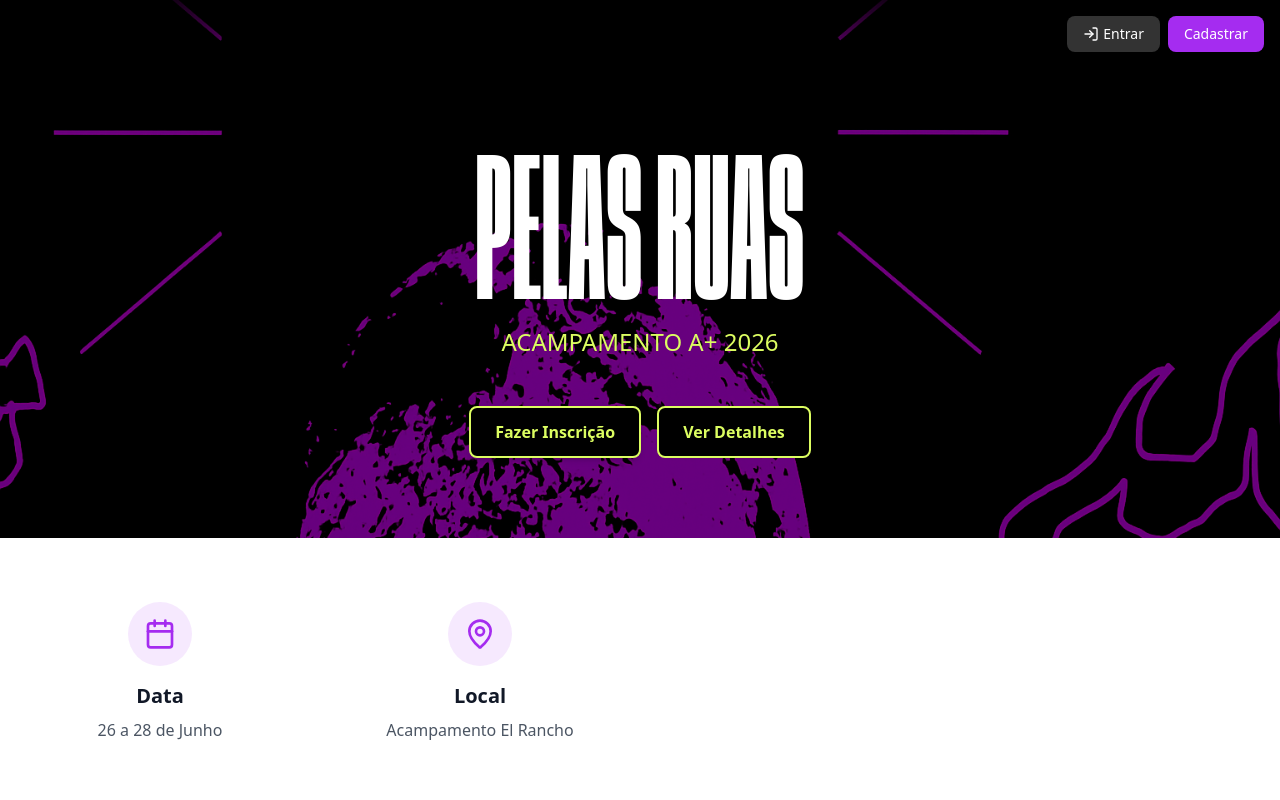
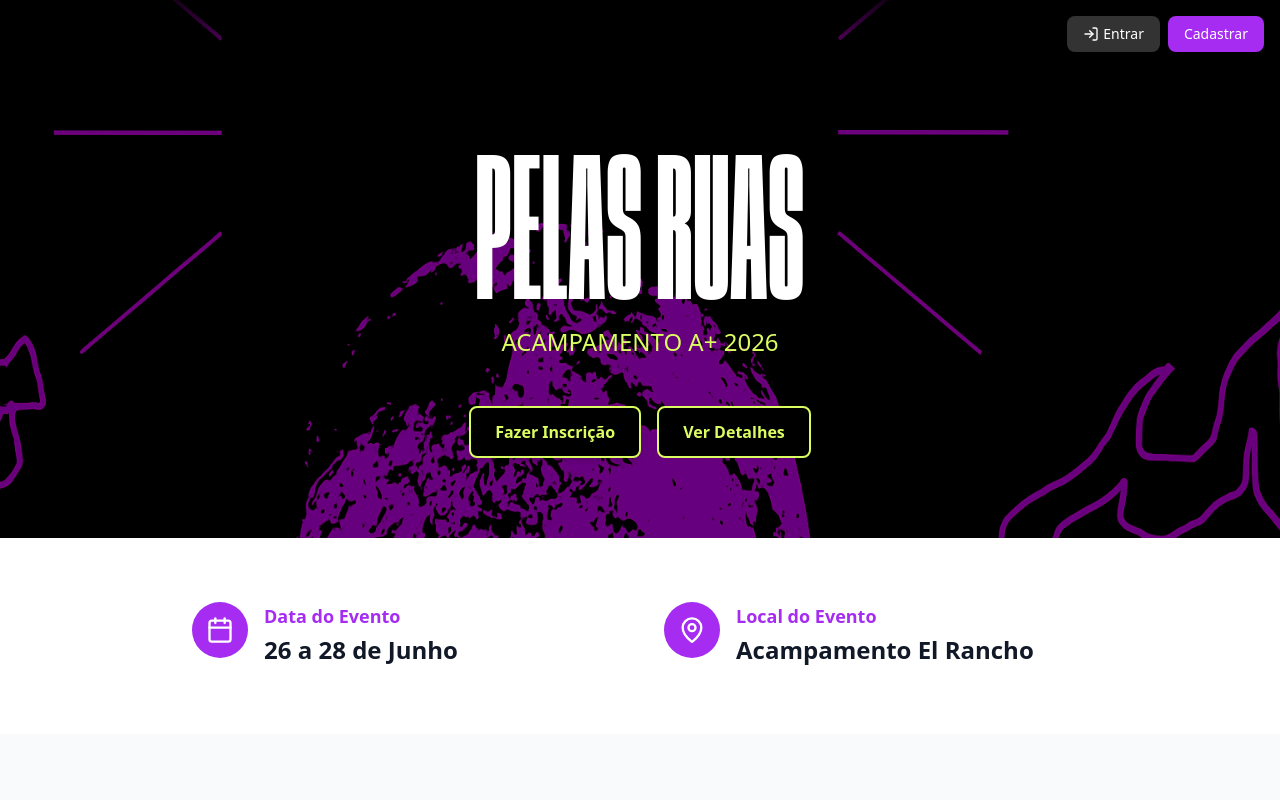
Before and after one commit to felipeacampelo/Gestao-AreaMais, a React (Vite) app in the folder frontend/: page / in a window 1280 px wide. Shown: the top 800 px of the page. Built offline with nearby package versions, Linux system fonts and the light colour scheme; no server answers.

Commit message:
fix: ajuste de design na home

```diff
--- a/frontend/src/pages/Home.tsx
+++ b/frontend/src/pages/Home.tsx
@@ -179,23 +179,36 @@ export default function Home() {
       {/* Info Section */}
       <section id="detalhes" className="py-16 bg-white">
         <div className="container mx-auto px-4">
-          <div className="grid md:grid-cols-2 lg:grid-cols-4 gap-8">
-            <div className="text-center">
-              <div className="inline-flex items-center justify-center w-16 h-16 rounded-full mb-4" style={{ backgroundColor: 'rgba(165, 44, 240, 0.1)' }}>
-                <Calendar className="w-8 h-8" style={{ color: 'rgb(165, 44, 240)' }} />
+          <div className="max-w-4xl mx-auto">
+            <div className="grid md:grid-cols-2 gap-8 md:gap-12">
+              {/* Data */}
+              <div className="flex items-start gap-4">
+                <div className="flex-shrink-0">
+                  <div className="inline-flex items-center justify-center w-14 h-14 rounded-full" style={{ backgroundColor: 'rgb(165, 44, 240)' }}>
+                    <Calendar className="w-7 h-7 text-white" />
+                  </div>
+                </div>
+                <div className="flex-1">
+                  <h3 className="text-lg font-semibold mb-1" style={{ color: 'rgb(165, 44, 240)' }}>Data do Evento</h3>
+                  <p className="text-2xl font-bold text-gray-900">26 a 28 de Junho</p>
+                  <p className="text-sm text-gray-600 mt-1"></p>
+                </div>
               </div>
-              <h3 className="text-xl font-semibold mb-2">Data</h3>
-              <p className="text-gray-600">26 a 28 de Junho</p>
+
+              {/* Local */}
+              <div className="flex items-start gap-4">
+                <div className="flex-shrink-0">
+                  <div className="inline-flex items-center justify-center w-14 h-14 rounded-full" style={{ backgroundColor: 'rgb(165, 44, 240)' }}>
+                    <MapPin className="w-7 h-7 text-white" />
+                  </div>
+                </div>
+                <div className="flex-1">
+                  <h3 className="text-lg font-semibold mb-1" style={{ color: 'rgb(165, 44, 240)' }}>Local do Evento</h3>
+                  <p className="text-2xl font-bold text-gray-900">Acampamento El Rancho</p>
+                  <p className="text-sm text-gray-600 mt-1"></p>
+                </div>
+              </div>
             </div>
-
-            <div className="text-center">
-              <div className="inline-flex items-center justify-center w-16 h-16 rounded-full mb-4" style={{ backgroundColor: 'rgba(165, 44, 240, 0.1)' }}>
-                <MapPin className="w-8 h-8" style={{ color: 'rgb(165, 44, 240)' }} />
-              </div>
-              <h3 className="text-xl font-semibold mb-2">Local</h3>
-              <p className="text-gray-600">Acampamento El Rancho</p>
-            </div>
-
           </div>
         </div>
       </section>
```
